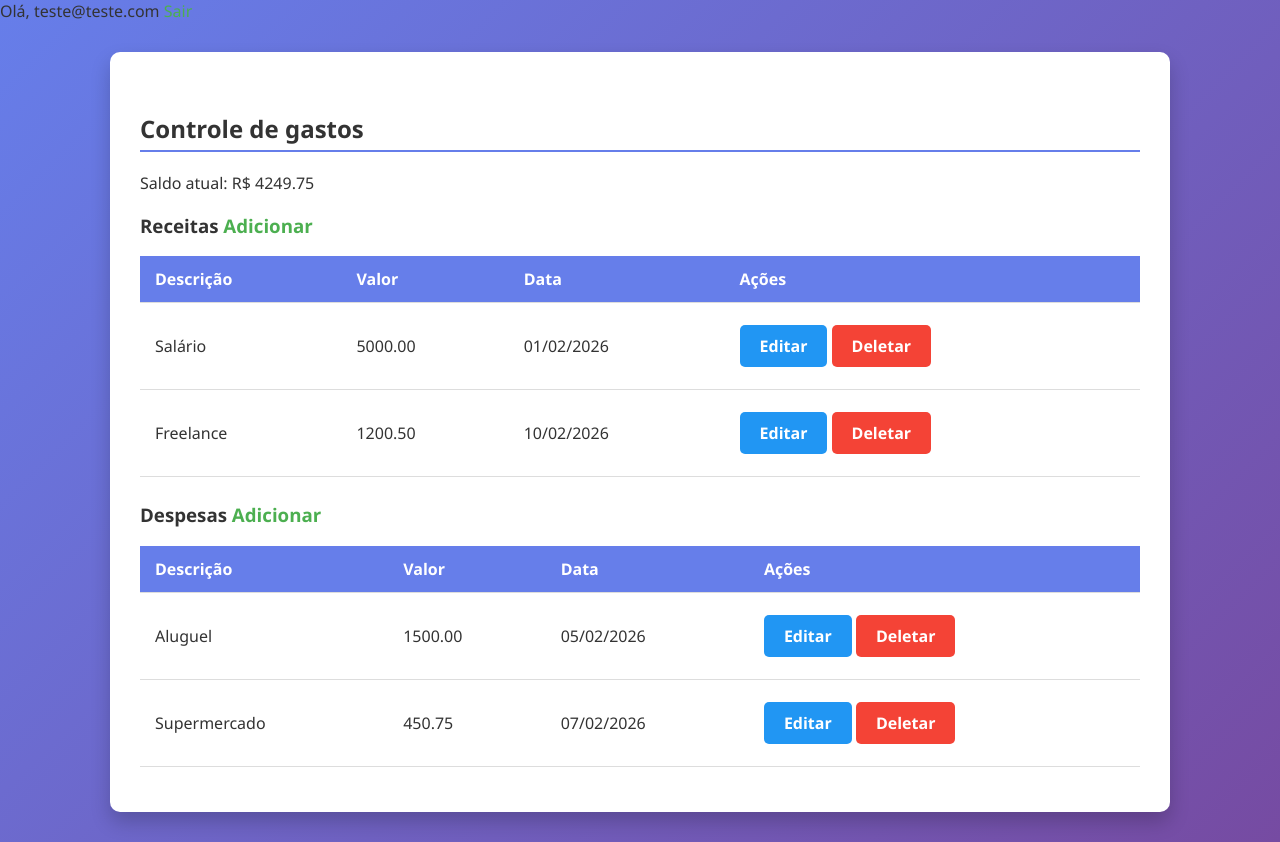
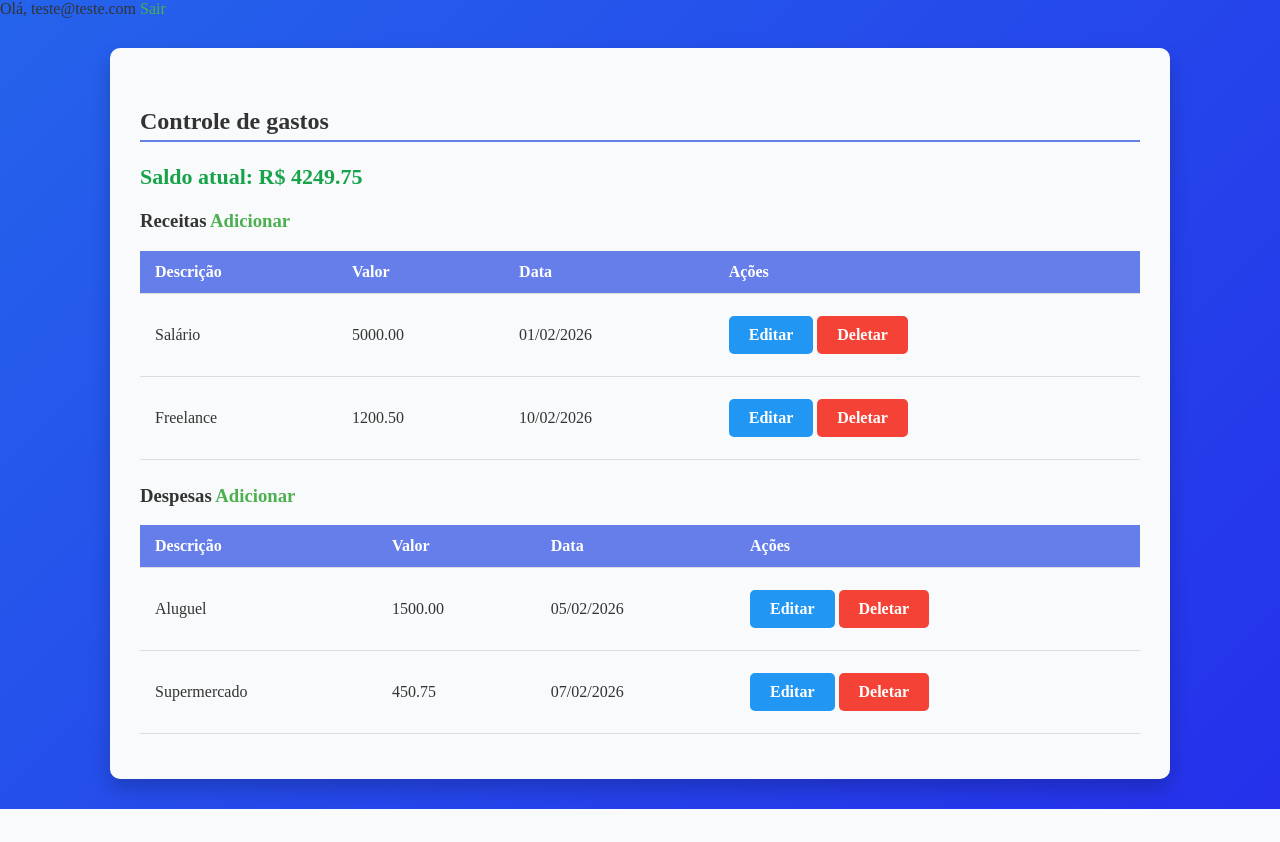
Before and after one commit to DevJonascanuto/financas_app, a Flask app: page / in a window 1280 px wide. After the commit the page ends 809 px from the top, so only its background shows below. Run offline with Flask 3, Linux system fonts and the light colour scheme; a user stored in the database is signed in; data comes from the database, SQL or seed files in the repository.

Commit message:
alterando cores de fundo, e estilizando botoes

```diff
--- a/app/static/style.css
+++ b/app/static/style.css
@@ -1,15 +1,16 @@
 /* ---------- ESTILO GERAL ---------- */
+@import url('https://fonts.googleapis.com');
 body {
-    font-family: "Segoe UI", Tahoma, Geneva, Verdana, sans-serif;
+    font-family: "inter" sans-serif, Geneva, Verdana, sans-serif;
     margin: 0;
     padding: 0;
-    background: linear-gradient(135deg, #667eea, #764ba2);
+    background: linear-gradient(135deg, #2563eb, #2531eb);
     color: #333;
 }
 
 /* ---------- HEADER ---------- */
 header {
-    background: rgba(0,0,0,0.6);
+    background: rgba(12, 12, 12, 0.6);
     color: #fff;
     padding: 20px 0;
     text-align: center;
@@ -23,7 +24,7 @@ header {
     width: 90%;
     max-width: 1000px;
     margin: 30px auto;
-    background: #fff;
+    background: #f9fafb;
     border-radius: 10px;
     padding: 20px 30px;
     box-shadow: 0px 10px 20px rgba(0,0,0,0.2);
@@ -34,6 +35,9 @@ header {
     font-size: 22px;
     font-weight: bold;
     margin-bottom: 20px;
+    color: #16a34a;
+    box-shadow: inset;
+
 }
 
 .saldo-positivo {
--- a/app/templates/dashboard.html
+++ b/app/templates/dashboard.html
@@ -2,7 +2,7 @@
 {% block title %}Dashboard{% endblock %}
 {% block content %}
 <h2>Controle de gastos</h2>
-<p>Saldo atual: R$ {{ "%.2f"|format(saldo) }}</p>
+<p class="saldo">Saldo atual: R$ {{ "%.2f"|format(saldo) }} </p>
 
 <h3>Receitas <a href="{{ url_for('main.adicionar_receita') }}">Adicionar</a></h3>
 <table>
```
